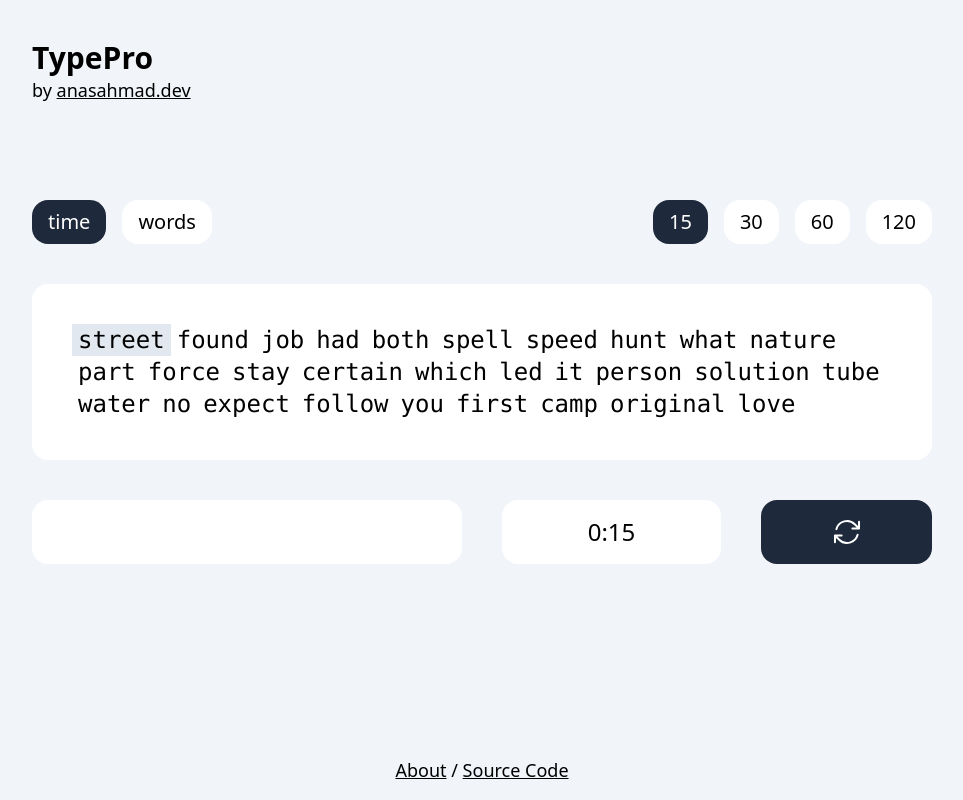
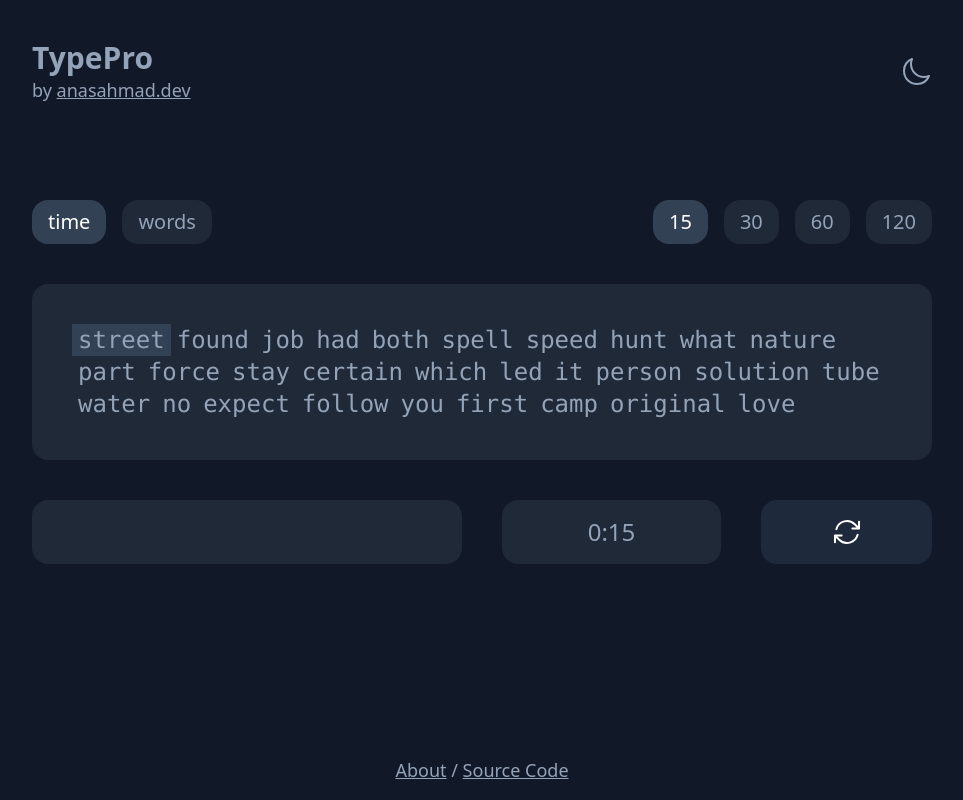
Before and after one commit to anasahmd/typex, a React (Vite) app: page / in a window 1280 px wide. Shown: the whole page, without its empty margins (158-1121 px from the left). Built offline with nearby package versions, Linux system fonts and the light colour scheme.

Commit message:
Add theme toggle

```diff
--- a/src/components/Header.tsx
+++ b/src/components/Header.tsx
@@ -1,18 +1,21 @@
+import ThemeSwitch from './ThemeSwitch';
+
 const Header = () => {
 	return (
 		<header>
-			<nav className="pt-10 max-w-[900px] mx-auto">
+			<nav className="pt-10 max-w-[900px] mx-auto flex justify-between items-center">
+				<div>
 					<div className="logo text-3xl font-bold">TypePro</div>
 					<span className="text-lg">
 						by{' '}
-					<a href="" className="font-medium underline">
+						<a href="https://anasahmad.dev" className="font-medium underline">
 							anasahmad.dev
 						</a>
 					</span>
-				{/* <div className="flex gap-10 font-medium underline underline-offset-2 decoration-slate-500">
-					<a href="http://github.com/anasahmd">Source Code</a>
-					<a href="https://anasahmad.dev">anasahmad.dev</a>
-				</div> */}
+				</div>
+				<div>
+					<ThemeSwitch />
+				</div>
 			</nav>
 		</header>
 	);
--- a/src/components/TextContainer.tsx
+++ b/src/components/TextContainer.tsx
@@ -20,7 +20,7 @@
 									test.getCurrentIndex() === wordIndex
 										? isCorrect
 											? 'current-word bg-slate-200 dark:bg-slate-700'
-											: 'bg-red-800'
+											: 'bg-red-500 dark:bg-red-800'
 										: ''
 								}` +
 								`${
--- /dev/null
+++ b/src/components/ThemeSwitch.tsx
@@ -0,0 +1,60 @@
+import { useEffect } from 'react';
+import { useLocalStorage } from '../utils/useLocalStorage';
+
+const ThemeSwitch = () => {
+	const [theme, setTheme] = useLocalStorage('theme', 'light');
+
+	const switchTheme = () => {
+		if (theme === 'dark') {
+			setTheme('light');
+		} else {
+			setTheme('dark');
+		}
+	};
+
+	useEffect(() => {
+		if (theme === 'dark') {
+			document.documentElement.classList.remove('dark');
+		} else {
+			document.documentElement.classList.add('dark');
+		}
+	}, [theme]);
+
+	return (
+		<div onClick={switchTheme} className="cursor-pointer">
+			{theme === 'dark' ? (
+				<svg
+					xmlns="http://www.w3.org/2000/svg"
+					fill="none"
+					viewBox="0 0 24 24"
+					strokeWidth={1.5}
+					stroke="currentColor"
+					className="w-8 h-8"
+				>
+					<path
+						strokeLinecap="round"
+						strokeLinejoin="round"
+						d="M12 3v2.25m6.364.386-1.591 1.591M21 12h-2.25m-.386 6.364-1.591-1.591M12 18.75V21m-4.773-4.227-1.591 1.591M5.25 12H3m4.227-4.773L5.636 5.636M15.75 12a3.75 3.75 0 1 1-7.5 0 3.75 3.75 0 0 1 7.5 0Z"
+					/>
+				</svg>
+			) : (
+				<svg
+					xmlns="http://www.w3.org/2000/svg"
+					fill="none"
+					viewBox="0 0 24 24"
+					strokeWidth={1.5}
+					stroke="currentColor"
+					className="w-8 h-8"
+				>
+					<path
+						strokeLinecap="round"
+						strokeLinejoin="round"
+						d="M21.752 15.002A9.72 9.72 0 0 1 18 15.75c-5.385 0-9.75-4.365-9.75-9.75 0-1.33.266-2.597.748-3.752A9.753 9.753 0 0 0 3 11.25C3 16.635 7.365 21 12.75 21a9.753 9.753 0 0 0 9.002-5.998Z"
+					/>
+				</svg>
+			)}
+		</div>
+	);
+};
+
+export default ThemeSwitch;
--- a/src/utils/useLocalStorage.ts
+++ b/src/utils/useLocalStorage.ts
@@ -1,14 +1,14 @@
 import { useEffect, useState } from 'react';
 
-const getSavedValue = (key: string, initialValue: number[]) => {
+const getSavedValue = (key: string, initialValue: unknown) => {
 	const data = localStorage.getItem(key);
 
-	if (data) return JSON.parse(data);
+	if (data) return JSON.parse(data) || data;
 
 	return initialValue;
 };
 
-export const useLocalStorage = (key: string, initialValue: number[]) => {
+export const useLocalStorage = (key: string, initialValue: unknown) => {
 	const [value, setValue] = useState(() => getSavedValue(key, initialValue));
 
 	useEffect(() => {
```
Also changed, not shown: vite.config.ts.timestamp-1707396357306-9bac7ca9a0a06.mjs (added, +10 -0 lines). Lines whose indentation alone changed are shown as unchanged.
